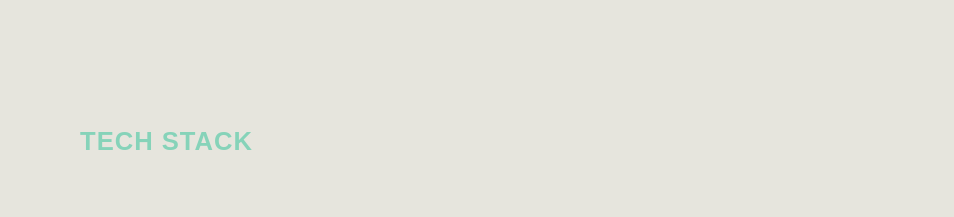
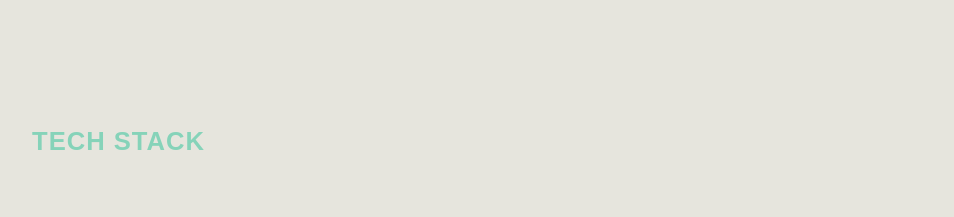
Before and after one commit to Anthony-Rosario/portfolio-site, a React (Create React App) app in the folder web_service/: page / in a window 1280 px wide. Shown: the part 4180-4397 px from the top of the page, without its empty margins (64-1018 px from the left). Built offline with nearby package versions, Linux system fonts and the light colour scheme.

Commit message:
fixed margin

```diff
--- a/web_service/src/components/techstack/TechStack.css
+++ b/web_service/src/components/techstack/TechStack.css
@@ -14,7 +14,6 @@
     justify-content: left;
     color:#86d3b9;
     font-family:Arial, Helvetica, sans-serif;
-    margin-left: 3rem;
 }
 
 .tech-stack {
```
